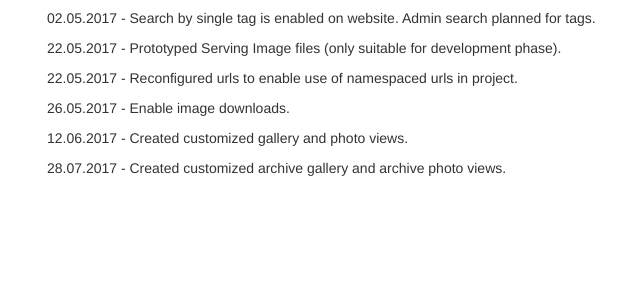
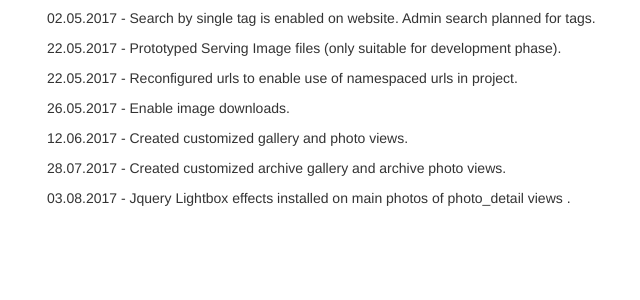
Before and after one commit to UnumUK/photo_gallery, a Django app: template shuttabug/templates/shuttabug/news.html in a window 1280 px wide. Shown: the part 304-604 px from the top of the page, without its empty margins (23-663 px from the left). Run offline with Django 3.2, Linux system fonts and the light colour scheme; the template is opened without the code that fills it, so the values that code supplies are empty; parts of the project's set-up code (start-up, migrations or seed data) failed here and were passed over; some libraries are stand-ins or nearby versions.

Commit message:
updating 'news' section with progress.

```diff
--- a/shuttabug/templates/shuttabug/news.html
+++ b/shuttabug/templates/shuttabug/news.html
@@ -24,6 +24,7 @@ make sure url to dir mapping is correct in web settings.
 			<p>26.05.2017 - Enable image downloads.</p>
 			<p>12.06.2017 - Created customized gallery and photo views.</p>
 			<p>28.07.2017 - Created customized archive gallery and archive photo views.</p>
+			<p>03.08.2017 - Jquery Lightbox effects installed on main photos of photo_detail views .</p>
 			<!--<p>It uses the built-in <a href="http://getbootstrap.com/">Bootstrap</a>-compatible
 			templates that you can use to get you quickly up and running, or completely
 			replace with your own templates.</p>-->
```
